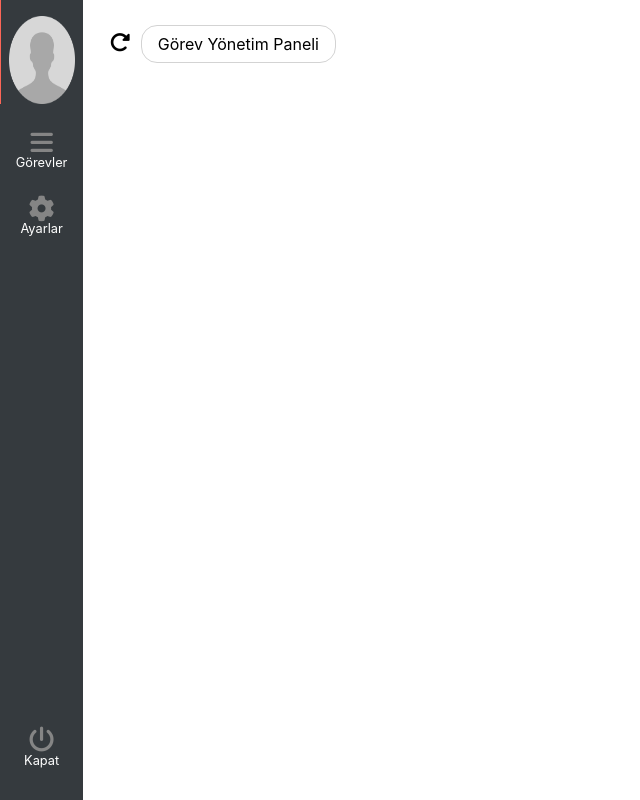
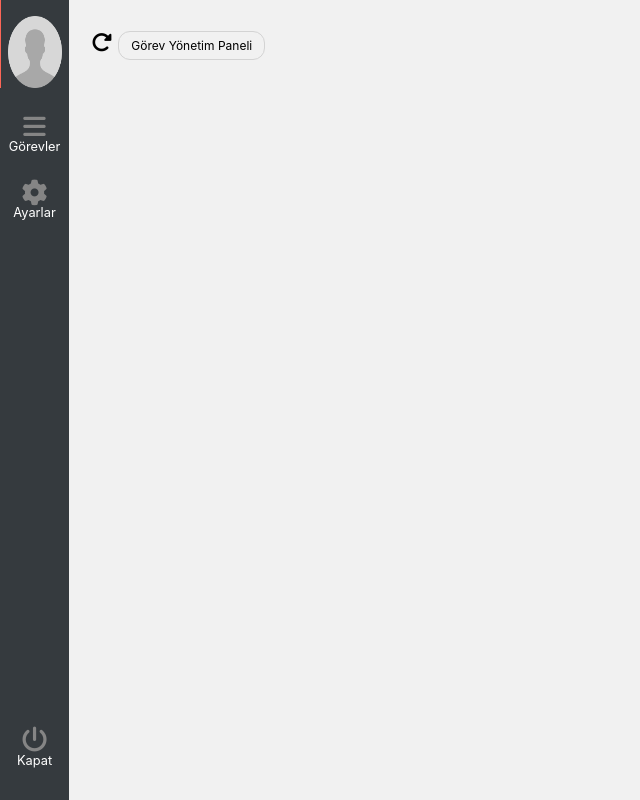
Before and after one commit to brkcrdk/todo, a React (Create React App) app: page / in a window 1280 px wide. Shown: the whole page, without its empty margins (0-640 px from the left). Built offline with nearby package versions, Linux system fonts and the light colour scheme.

Commit message:
Cleaning

```diff
--- a/src/Components/Navbar/navbar.scss
+++ b/src/Components/Navbar/navbar.scss
@@ -2,13 +2,15 @@
 
 #navbar-container {
   display: flex;
-  margin: 1em;
-  margin-top: 2em;
+  padding: 1em;
+  padding-top: 2em;
+  background-color: getColor(bgColorGrey);
   i {
     font-size: 1.3em;
-    padding: 0 0.5em;
+    padding: 0 0.3em;
   }
   span {
+    font-size: 0.75em;
     border: 0.6px solid lightgrey;
     padding: 0.5em 1em;
     border-radius: 1em;
--- a/src/Components/Sidebar/sidebar.scss
+++ b/src/Components/Sidebar/sidebar.scss
@@ -38,7 +38,7 @@
     > img {
       margin: 0 auto;
       width: 80%;
-      height: 5.5em;
+      height: 4.5em;
     }
   }
 }
```
